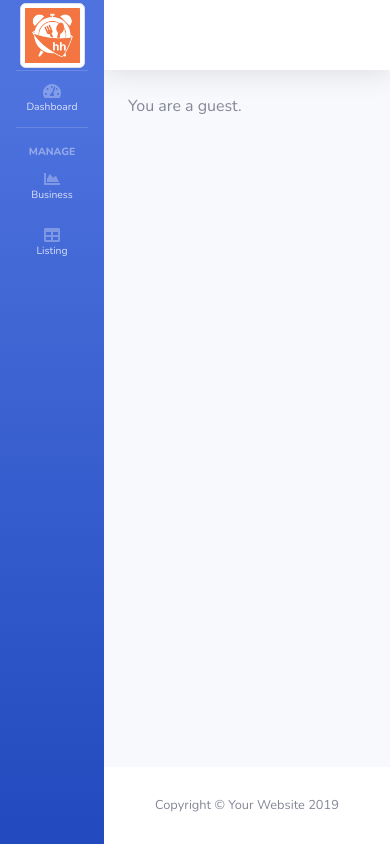
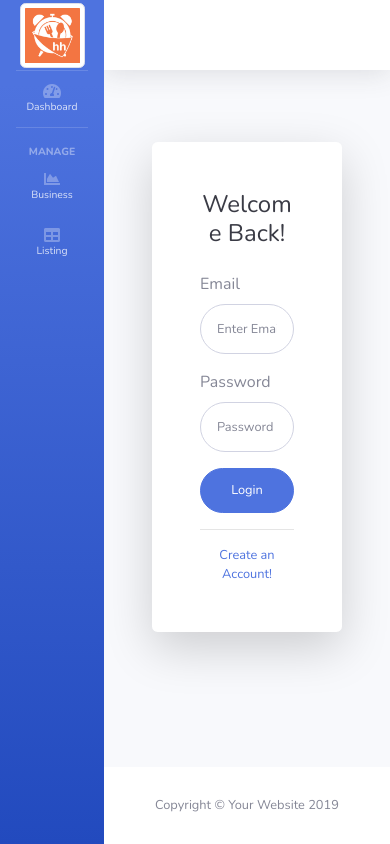
Before and after one commit to phassans/hungryhour-admin, a Django app: page / in a window 390 px wide. Run offline with Django 3.2, Linux system fonts and the light colour scheme; parts of the project's set-up code (start-up, migrations or seed data) failed here and were passed over; some libraries are stand-ins or nearby versions.

Commit message:
implement login and register functionality

```diff
--- a/business/urls.py
+++ b/business/urls.py
@@ -4,6 +4,7 @@ from .views import *
 
 urlpatterns = [
     path('', IndexPageView.as_view(), name='index'),
+    path('register/', RegisterView.as_view(), name='register'),
     path('business', BusinessPageView.as_view(), name='business'),
     path('business/add', AddBusinessPageView.as_view(), name='addbusiness'),
     path('business/insert', InsertBusiness, name='insertbusiness'),
--- a/business/views.py
+++ b/business/views.py
@@ -2,13 +2,43 @@ from django.views.generic import TemplateView, View
 from django.shortcuts import render, redirect
 import requests
 import json
-from django.http import JsonResponse
+from django.http import JsonResponse, HttpResponseRedirect
 import datetime
 from django.contrib import messages
 
 
-class IndexPageView(TemplateView):
+class IndexPageView(View):
     template_name = 'business/index.html'
+
+    def get(self, request):
+        return render(request, self.template_name)
+
+    def post(self, request):
+        print(request.POST)
+        response = requests.post('https://www.itshungryhour.com/api/v1/user/verify',
+                                 data=json.dumps(request.POST))
+        if response.status_code == 200:
+            messages.success(request, "Successfully logged in.")
+            return redirect('business')
+        messages.error(request, response.text)
+        return HttpResponseRedirect(request.path_info)
+
+
+class RegisterView(View):
+    template_name = 'business/register.html'
+
+    def get(self, request):
+        return render(request, self.template_name)
+
+    def post(self, request):
+        print(request.POST)
+        response = requests.post('https://www.itshungryhour.com/api/v1/user/add',
+                                 data=json.dumps(request.POST))
+        if response.status_code == 200:
+            messages.success(request, "Successfully registered.")
+            return redirect('business')
+        messages.error(request, response.text)
+        return HttpResponseRedirect(request.path_info)
 
 
 class BusinessPageView(TemplateView):
--- a/content/templates/business/index.html
+++ b/content/templates/business/index.html
@@ -1,10 +1,55 @@
 {% extends 'layouts/default/master_layout.html' %}
 {% load i18n %}
 {% block content %}
-{% if request.user.is_authenticated %}
-{% trans 'Your username is' %}
-<b>{{ request.user.username }}</b>.
-{% else %}
-{% trans 'You are a guest.' %}
-{% endif %}
+    <div class="container">
+
+        <!-- Outer Row -->
+        <div class="row justify-content-center">
+
+            <div class="col-xl-10 col-lg-12 col-md-9">
+
+                <div class="card o-hidden border-0 shadow-lg my-5">
+                    <div class="card-body p-0">
+                        <!-- Nested Row within Card Body -->
+                        <div class="row">
+                            <div class="col-lg-6 d-none d-lg-block bg-login-image"></div>
+                            <div class="col-lg-6">
+                                <div class="p-5">
+                                    <div class="text-center">
+                                        <h1 class="h4 text-gray-900 mb-4">Welcome Back!</h1>
+                                    </div>
+                                    <form class="user" method="post">{% csrf_token %}
+                                        <div class="form-group">
+                                            <label for="email">Email</label>
+                                            <input type="email" class="form-control form-control-user"
+                                                   id="email" name="email" aria-describedby="emailHelp"
+                                                   placeholder="Enter Email Address..." required>
+                                        </div>
+                                        <div class="form-group">
+                                            <label for="password">Password</label>
+                                            <input type="password" class="form-control form-control-user"
+                                                   id="password" name="password" placeholder="Password" required>
+                                        </div>
+                                        <button type="submit" class="btn btn-primary btn-user btn-block">
+                                            Login
+                                        </button>
+                                    </form>
+                                    <hr>
+{#                                    <div class="text-center">#}
+{#                                        <a class="small" href="forgot-password.html">Forgot Password?</a>#}
+{#                                    </div>#}
+                                    <div class="text-center">
+                                        <a class="small" href="{% url 'register' %}">Create an Account!</a>
+                                    </div>
+                                </div>
+                            </div>
+                        </div>
+                    </div>
+                </div>
+
+            </div>
+
+        </div>
+
+    </div>
 {% endblock %}
```
Also changed, not shown: content/templates/business/business.html (+0 -7 lines), content/templates/business/register.html (added, +64 -0 lines).
